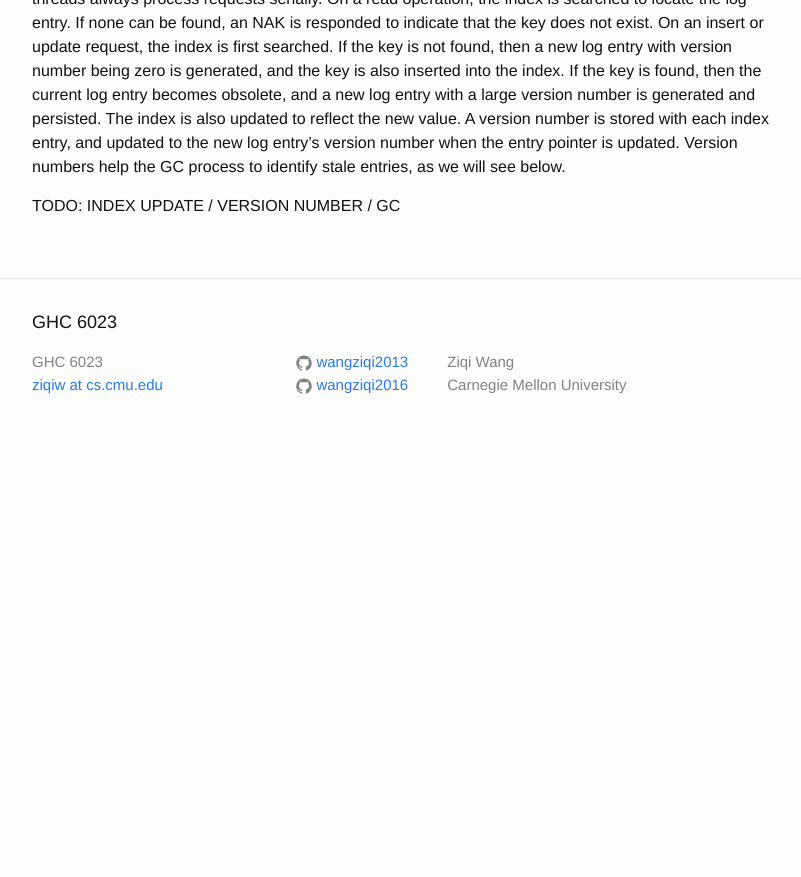
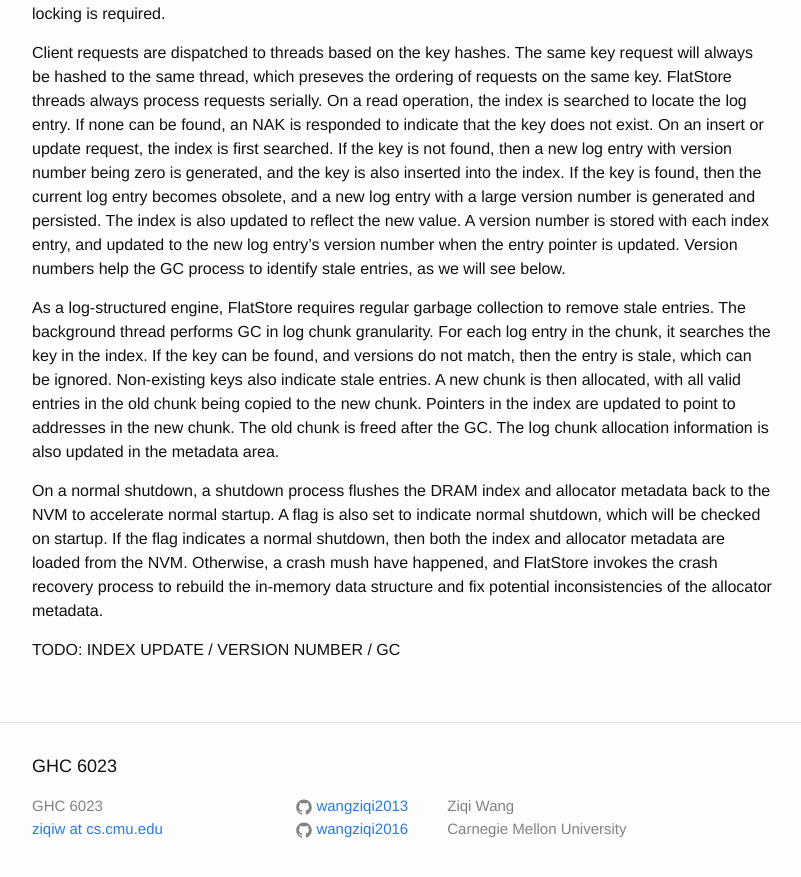
Before and after one commit to wangziqi2013/wangziqi2013.github.io, a Jekyll site: the page built from _posts/2020-07-25-flatstore.markdown, in a window 1280 px wide and 900 px high, scrolled down 3040 px. Shown: the top 877 px of the window, without its empty margins (238-1039 px from the left). Built offline with Jekyll 4.4.1, drawn with Linux system fonts in a browser that asks for light colours; before the commit the page ends 3496 px from its top, so only the background shows below that; some of the changed text lies outside the part shown.

Commit message:
Adding shutdown

```diff
--- a/_posts/2020-07-25-flatstore.markdown
+++ b/_posts/2020-07-25-flatstore.markdown
@@ -24,6 +24,10 @@ version_mgmt:
    This also solves the workload skew problem.
 
 3. The data layout design allows finding the base block with the pointer value by aligning the value down to 4MB boundary
+
+**Lowlight:**
+
+1. How to keep atomicity of GC? How to make sure that log chunk allocation and free are always atomic?
 
 This paper proposes FlatStore, a log-structured key-value store architecture running on byte-addressable NVDIMM, which
 features low write amplification.
@@ -121,4 +125,17 @@ and persisted. The index is also updated to reflect the new value. A version num
 updated to the new log entry's version number when the entry pointer is updated. Version numbers help the GC process to
 identify stale entries, as we will see below.
 
+As a log-structured engine, FlatStore requires regular garbage collection to remove stale entries. The background thread
+performs GC in log chunk granularity. For each log entry in the chunk, it searches the key in the index. If the key can
+be found, and versions do not match, then the entry is stale, which can be ignored. Non-existing keys also indicate stale
+entries. A new chunk is then allocated, with all valid entries in the old chunk being copied to the new chunk. Pointers
+in the index are updated to point to addresses in the new chunk. The old chunk is freed after the GC. The log chunk
+allocation information is also updated in the metadata area.
+
+On a normal shutdown, a shutdown process flushes the DRAM index and allocator metadata back to the NVM to accelerate
+normal startup. A flag is also set to indicate normal shutdown, which will be checked on startup.
+If the flag indicates a normal shutdown, then both the index and allocator metadata are loaded from the NVM.
+Otherwise, a crash mush have happened, and FlatStore invokes the crash recovery process to rebuild the in-memory
+data structure and fix potential inconsistencies of the allocator metadata.
+
 TODO: INDEX UPDATE / VERSION NUMBER / GC
```
